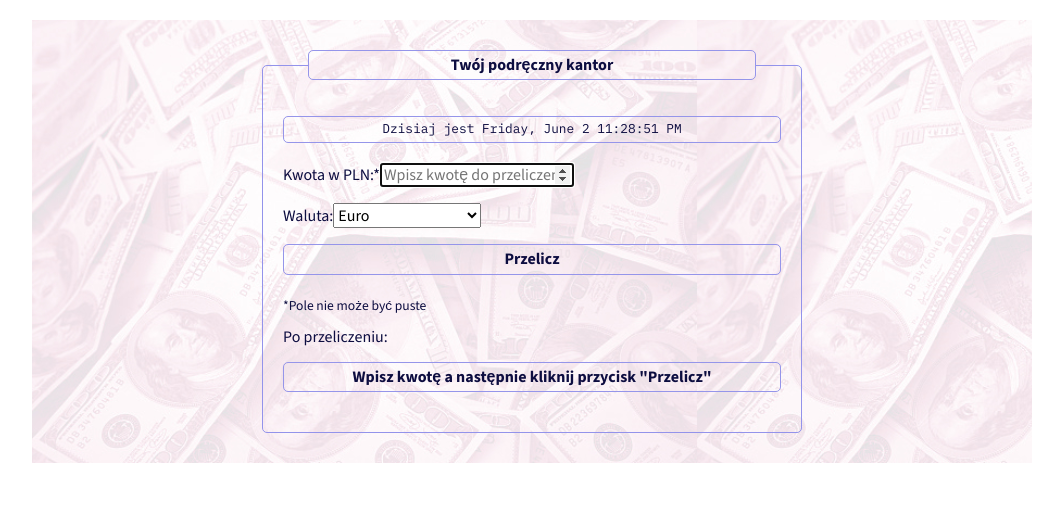
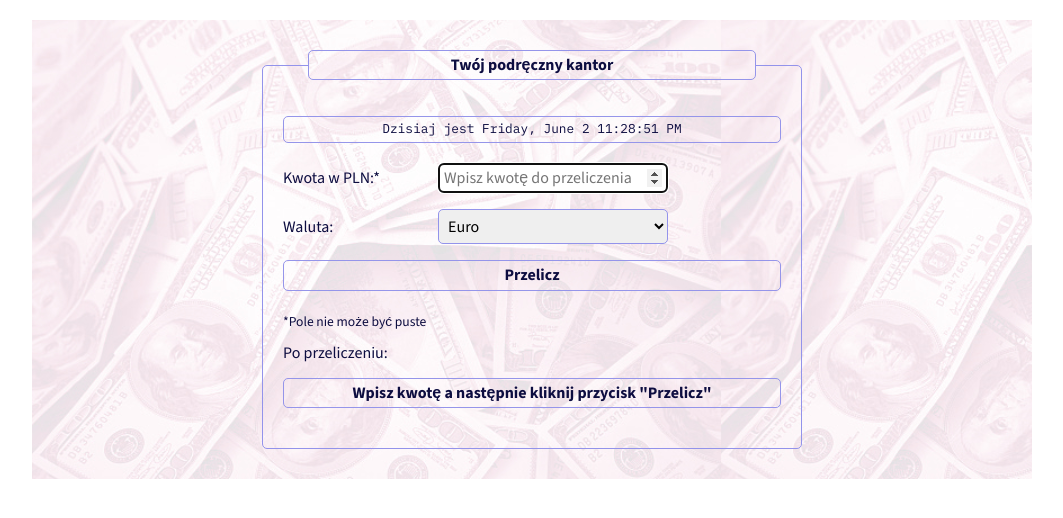
Before and after one commit to DominikaBuczekSzkowron/currency-converter-react, a React (Create React App) app: page / in a window 1280 px wide. Shown: the top 518 px of the page, without its empty margins (108-1171 px from the left). Built offline with nearby package versions, Linux system fonts and the light colour scheme.

Commit message:
change the class names according to BEM convention

```diff
--- /dev/null
+++ b/src/Form/CurrencySelector/CurrencySelector.css
@@ -0,0 +1,6 @@
+.currencySelector__fieldsetInput {
+  border: 1px solid hsl(240, 69%, 75%);
+  padding: 5px;
+  min-width: 230px;
+  border-radius: 5px;
+}
--- a/src/Form/CurrencySelector/CurrencySelector.js
+++ b/src/Form/CurrencySelector/CurrencySelector.js
@@ -1,8 +1,14 @@
+import "./CurrencySelector.css";
+import LabelText from "../LabelText/LabelText";
+
 export const CurrencySelector = ({ currencies, onSelectChange }) => {
   return (
-    <label>
-      <span className="form__labelText">Waluta:</span>
-      <select onChange={onSelectChange} className="form__fieldsetInput">
+    <label className="currencySelector">
+      <LabelText text="Waluta:" />
+      <select
+        onChange={onSelectChange}
+        className="currencySelector__fieldsetInput"
+      >
         {currencies.map((currency) => (
           <option key={currency.name} value={currency.symbol}>
             {currency.name}
--- /dev/null
+++ b/src/Form/InputAmount/InputAmount.css
@@ -0,0 +1,6 @@
+.inputAmount__fieldsetInput {
+  border: 1px solid hsl(240, 69%, 75%);
+  padding: 5px;
+  min-width: 230px;
+  border-radius: 5px;
+}
--- a/src/Form/InputAmount/InputAmount.js
+++ b/src/Form/InputAmount/InputAmount.js
@@ -1,10 +1,13 @@
+import "./InputAmount.css";
+import LabelText from "../LabelText/LabelText";
+
 export function InputAmount({ onChange }) {
   return (
     <label>
-      <span className="form__labelText">Kwota w PLN:*</span>
+      <LabelText text="Kwota w PLN:*" />
       <input
         onChange={(event) => onChange(event.target.value)}
-        className="form__fieldsetInput"
+        className="inputAmount__fieldsetInput"
         type="number"
         step="0.01"
         min="0.01"
--- /dev/null
+++ b/src/Form/LabelText/LabelText.css
@@ -0,0 +1,5 @@
+.labelText {
+  width: 150px;
+  display: inline-block;
+  margin-right: 5px;
+}
--- /dev/null
+++ b/src/Form/LabelText/LabelText.js
@@ -0,0 +1,4 @@
+import "./LabelText.css";
+
+const LabelText = ({ text }) => <span className="labelText">{text}</span>;
+export default LabelText;
```
